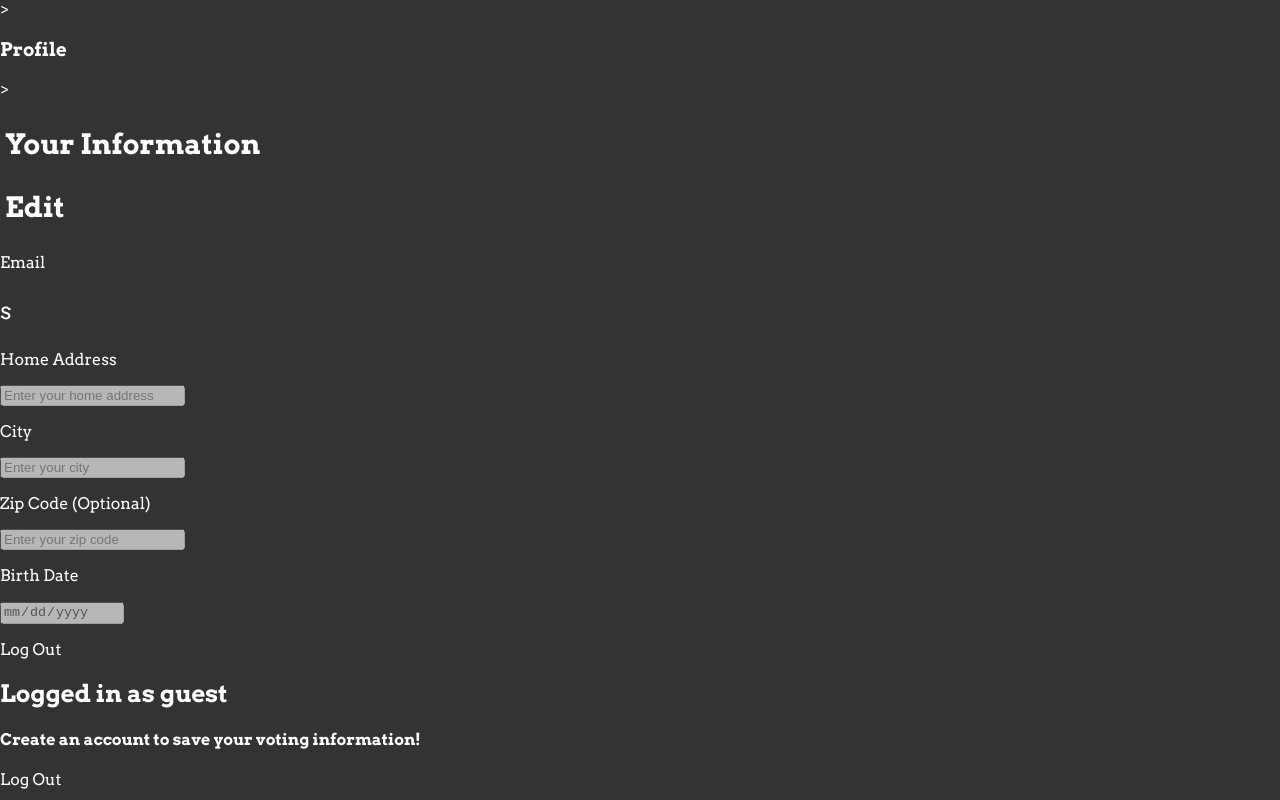
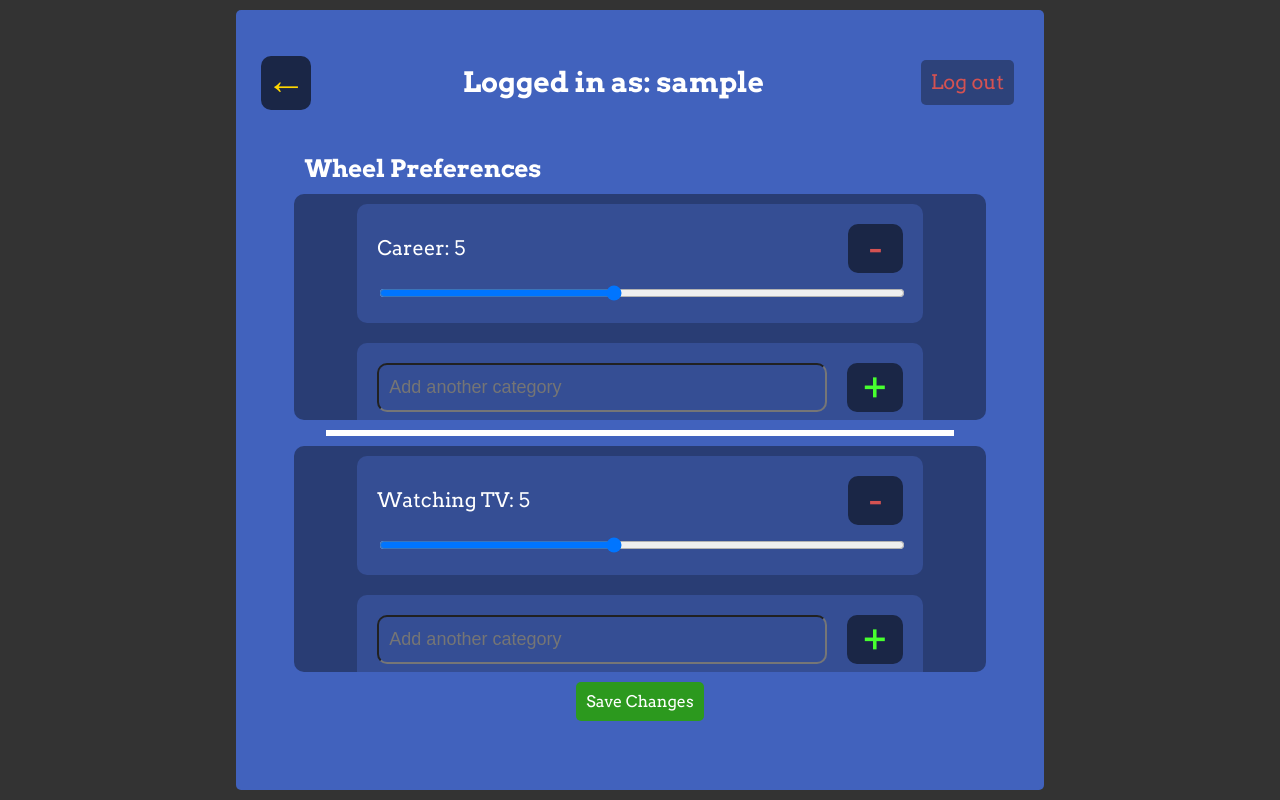
Before and after one commit to ziadm9/takethewheel, a plain HTML site: page profile.html in a window 1280 px wide. Drawn offline with Linux system fonts and the light colour scheme; no server answers; sample sign-in values are in the browser's storage.

Commit message:
Update profile.html

```diff
--- a/profile.html
+++ b/profile.html
@@ -3,44 +3,67 @@
 <head>
     <meta charset="UTF-8">
     <meta name="viewport" content="width=device-width, initial-scale=1.0">
-    <link rel="icon" type="image/x-icon" href="images/logo.png">
+    <link rel="icon" type="image/x-icon" href="/images/transparentlogo.png">
     <link rel="stylesheet" href="style.css">
-    <link rel="manifest" href="manifest.webmanifest">
     <script defer src="https://www.gstatic.com/firebasejs/8.10.1/firebase-app.js"></script>
     <script defer src="https://www.gstatic.com/firebasejs/8.10.1/firebase-auth.js"></script>
     <script defer src="https://www.gstatic.com/firebasejs/8.10.1/firebase-database.js"></script>
     <script src="firebase.js" defer></script>
     <script src="profile.js" defer></script>
-    <title>Profile</title>
+    <title>Profile | Take The Wheel</title>
 </head>
 <body onload="check()">
-    <div id="loginHeader">
-        <span class="hidden">></span>
-        <h3>Profile</h3>
-        <span class="hidden">></span>
+    <div id="profileMain">
+        <div id="profileBox">
+            <div id="profileHead">
+                <p id="backarrow">←</p>
+                <p id="profileHeader">Profile</p>
+                <div id="logout">Log out</div>
+            </div>
+            <div id="preferencesBox">
+                <p id="preferencesHeader">Wheel Preferences</p>
+                <div id="surveyBox">
+                    <div id="categories">
+                        <div class="category" id="Career">
+                            <div class="categoryHead">
+                                <div class="headLeft">
+                                    <p class="categoryHeader">Career</p>
+                                    <p class="categoryNumber">: 5</p>
+                                </div>
+                                <p class="closeButton">-</p>
+                            </div>
+                            <input class="categorySlider" type="range" min="1" max="10" value="5">
+                        </div>
+                    </div>
+                    <div id="newCategory">
+                        <input id="newCategoryInput" type="text" placeholder="Add another category" maxLength="40">
+                        <p id="addButton">+</p>
+                    </div>
+                </div>
+                <hr>
+                <div id="surveyBox2">
+                    <div id="categories2">
+                        <div class="category2" id="Watching TV">
+                            <div class="categoryHead">
+                                <div class="headLeft">
+                                    <p class="categoryHeader">Watching TV</p>
+                                    <p class="categoryNumber">: 5</p>
+                                </div>
+                                <p class="closeButton">-</p>
+                            </div>
+                            <input class="categorySlider" type="range" min="1" max="10" value="5">
+                        </div>
+                    </div>
+                    <div id="newCategory2">
+                        <input id="newCategoryInput2" type="text" placeholder="Add another category" maxLength="40">
+                        <p id="addButton2">+</p>
+                    </div>
+                </div>
+                <p id="saveChanges">Save Changes</p>
+
+            </div>
+
+        </div>
     </div>
-    <div id="profileWrapper">
-        <div id="profileHeader">
-            <p>Your Information</p>
-            <p id="editProfile">Edit</p>
-        </div>
-        <p class="profileLabel">Email</p>
-        <p class="infoLabel" id="emailLabel">s</p>
-        <p class="profileLabel">Home Address</p>
-        <input class="setupInput" disabled="true" id="addressInput" type="text" maxlength="50" placeholder="Enter your home address">
-        <p class="profileLabel">City</p>
-        <input class="setupInput" disabled="true" id="cityInput" type="text" maxlength="50" placeholder="Enter your city">
-        <p class="profileLabel">Zip Code (Optional)</p>
-        <input class="setupInput" disabled="true" id="zipInput" type="text" maxlength="5" placeholder="Enter your zip code">
-        <p class="profileLabel">Birth Date</p>
-        <input class="setupInput" disabled="true" id="birthInput" type="date">
-        <p id="logout1">Log Out</p>
-    </div>
-    <div id="guestWrapper">
-        <h2>Logged in as guest</h2>
-        <h4><a>Create an account</a> to save your voting information!</h4>
-        <p id="logout2">Log Out</p>
-    </div>
-    <div id="loginFooter"></div>
 </body>
 </html>
```
